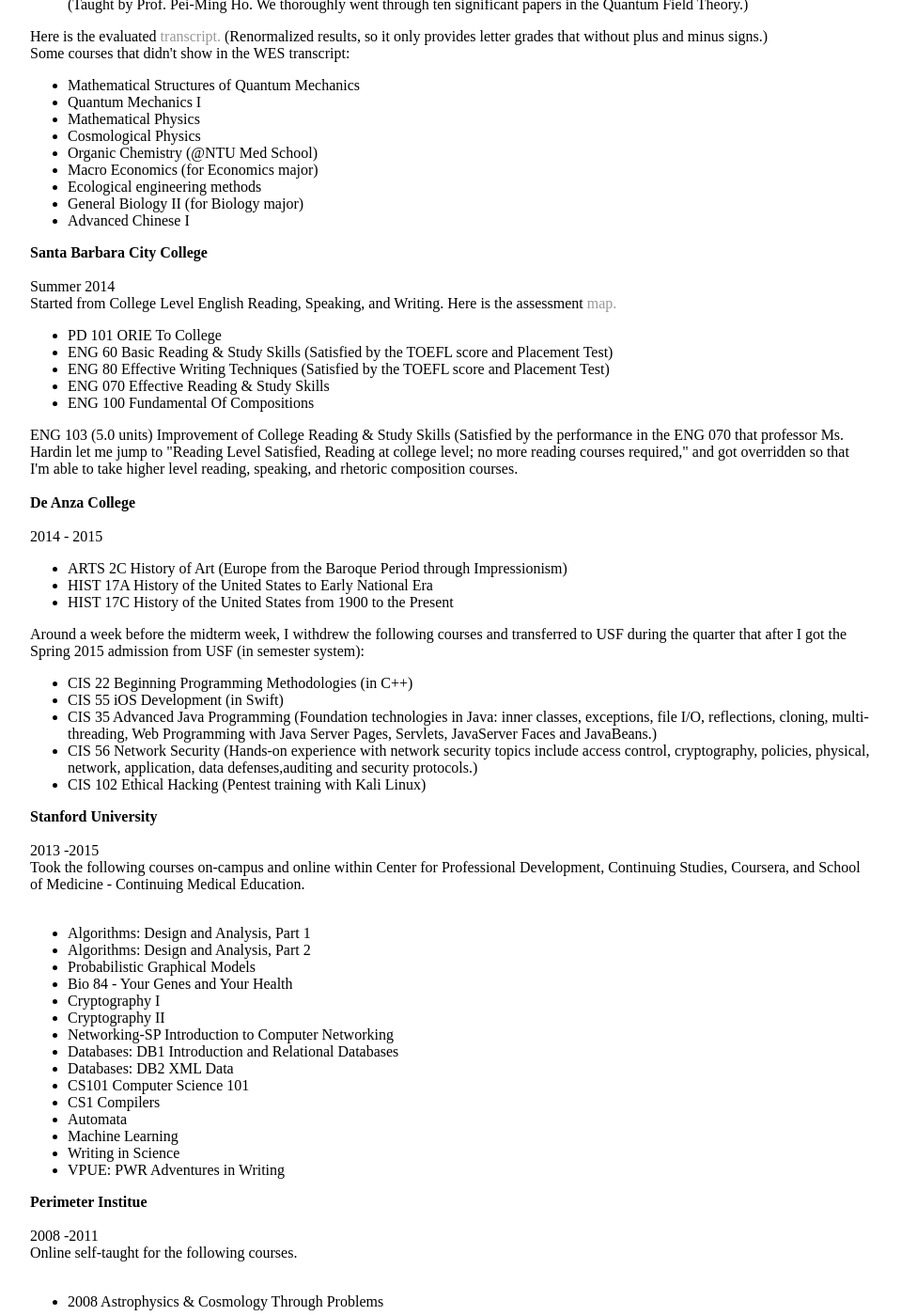
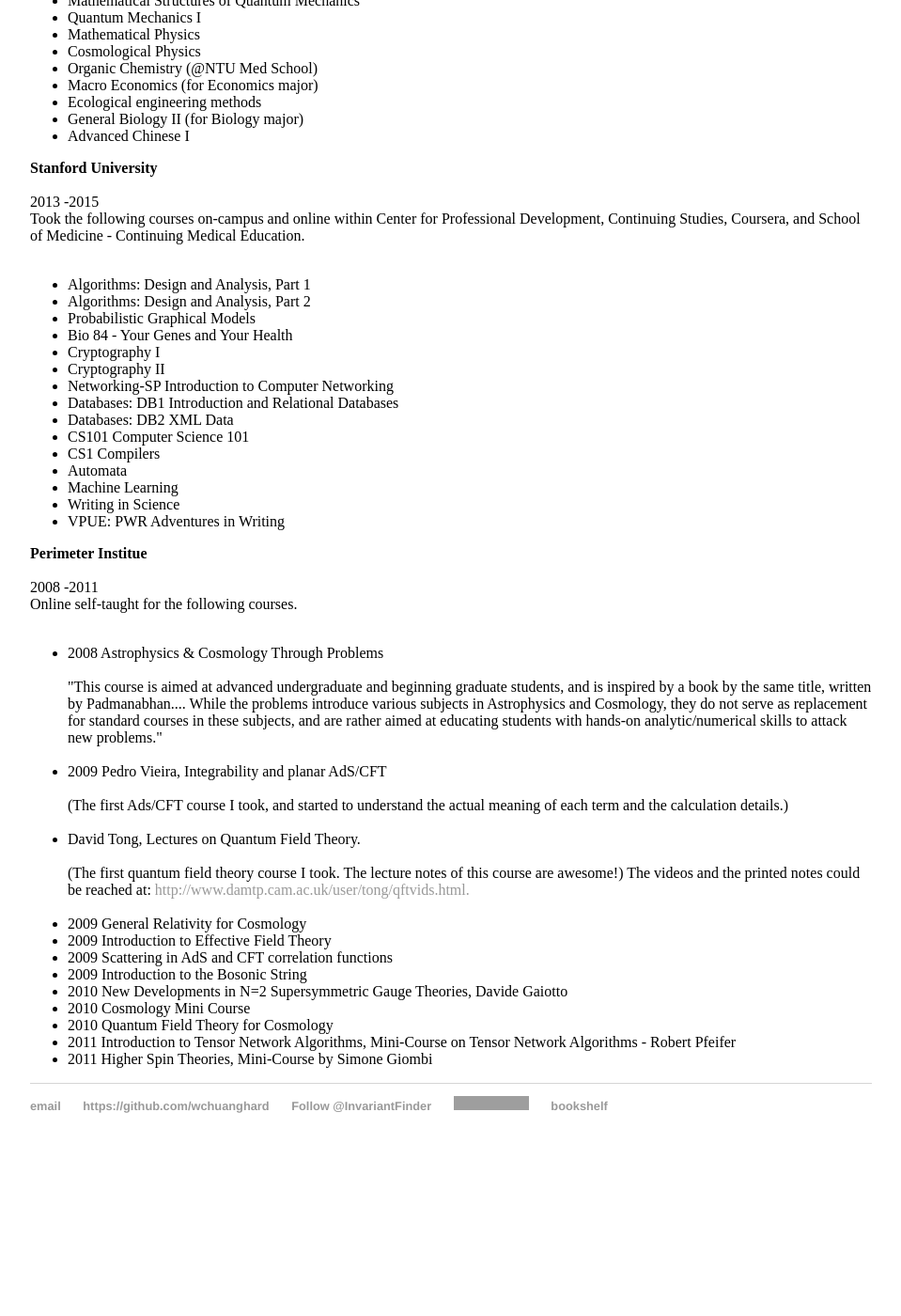
Before and after one commit to williamchuang/williamchuang.github.io, a Jekyll site: the page built from cv/index.html, in a window 1280 px wide and 1400 px high, scrolled down 5009 px. Shown: the whole window at 94% size, without its empty margins (160-1119 px from the left). Built offline with Jekyll 4.4.1, drawn with Linux system fonts in a browser that asks for light colours; comment, search, counter and statistics services are not loaded; after the commit the page ends 6253 px from its top, so only the background shows below that; some of the changed text lies outside the part shown; grey boxes are pictures that could not be loaded.

Commit message:
Update index.html

```diff
--- a/cv/index.html
+++ b/cv/index.html
@@ -57,9 +57,6 @@
 					<li>NDHU Physics Teaching Assistant 2007-2010</li>
 				</ul>
 <h2>Coursework:</h2><br>
-<b>2014, Summer School on Physics and Mathematics of Symmetry, National Taiwan University</b><br>
-During the time I was studying at Santa Barbara City College, CA 93109, U.S.A., so I self-studied the following courses with all the online materials.<br><br>
-Summer 2014<br>
 <ul>
 <li>Kazuo Hosomichi, Localization principle and supersymmetric gauge theories I-IV<br>
 <li>Heng-Yu Chen, Introduction to Topological Solitons in Quantum Field Theory I-III<br>
@@ -289,44 +286,6 @@
 
 </ul>
 
-
-
-<b>Santa Barbara City College</b><br><br>
-Summer 2014<br>
-Started from College Level English Reading, Speaking, and Writing.
-Here is the assessment <a href="https://www.sbcc.edu/assessmentcenter/files/EnglishFlowChart.pdf"> map.</a><br>
-<ul>
-<li>PD 101 ORIE To College
-<li>ENG 60 Basic Reading & Study Skills (Satisfied by the TOEFL score and Placement Test)
-<li>ENG 80 Effective Writing Techniques (Satisfied by the TOEFL score and Placement Test)
-<li>ENG 070 Effective Reading & Study Skills
-<li>ENG 100 Fundamental Of Compositions
-</ul>
-ENG 103 (5.0 units) Improvement of College Reading & Study Skills (Satisfied by the performance in the ENG 070 that professor Ms. Hardin let me jump to "Reading Level Satisfied, Reading at college level; no more reading courses required," and got overridden so that I'm able to take higher level reading, speaking, and rhetoric composition courses.<br>
-
-<br><b>De Anza College</b><br><br>
-2014 - 2015 <br>
-<ul>
-<li>ARTS 2C History of Art (Europe from the Baroque Period through Impressionism)
-<li>HIST 17A History of the United States to Early National Era
-<li>HIST 17C History of the United States from 1900 to the Present
-</ul>
-Around a week before the midterm week, I withdrew the following courses and transferred to USF during the quarter that after I got the Spring 2015 admission from USF (in semester system):
-<ul>
-<li>CIS 22 Beginning Programming Methodologies (in C++)
-
-<li>CIS 55 iOS Development (in Swift)
-
-<li>CIS 35 Advanced Java Programming
-(Foundation technologies in Java: inner classes, exceptions, file I/O, reflections, cloning, multi-threading, Web Programming with Java Server Pages, Servlets, JavaServer Faces and JavaBeans.)
-
-<li>CIS 56 Network Security
-(Hands-on experience with network security topics include access control, cryptography, policies, physical, network, application, data defenses,auditing and security protocols.)
-
-<li>CIS 102	Ethical Hacking
-(Pentest training with Kali Linux)
-</ul>
-
 <b>Stanford University</b><br><br>
 2013 -2015 <br>
 Took the following courses on-campus and online within Center for Professional Development, Continuing Studies, Coursera, and School of Medicine - Continuing Medical Education.<br><br>
```
